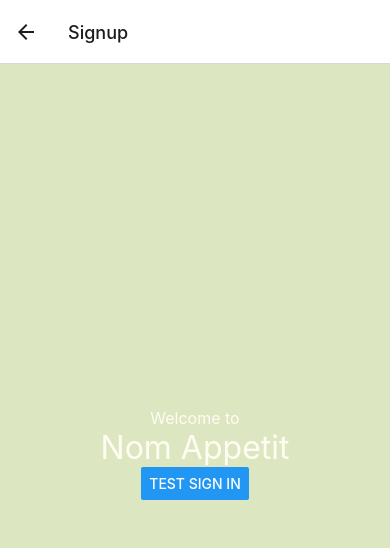
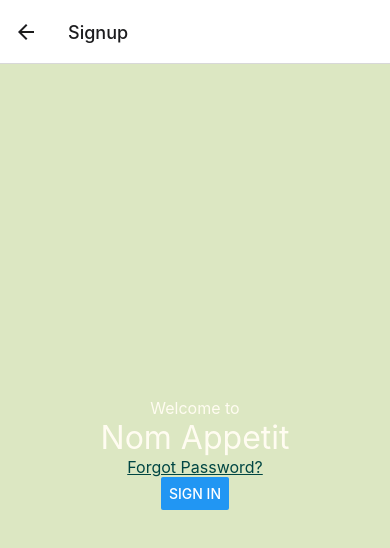
Before and after one commit to ubclaunchpad/nom-appetit, a React Native app in the folder frontend/: screen /Signup in a window 390 px wide. Shown: the top 548 px of the page. Built offline with nearby package versions, Linux system fonts and the light colour scheme.

Commit message:
forgot password added

```diff
--- a/frontend/src/screens/SignupScreen.tsx
+++ b/frontend/src/screens/SignupScreen.tsx
@@ -35,8 +35,12 @@ export default function SignupScreen({navigation}) {
                 <Text style={style.text_header2}>Nom Appetit</Text>
             </Text>
 
+            <View style={{ alignItems: 'flex-end' }}>
+                <Text style={{ color: '#004643', textDecorationLine: 'underline', fontSize: 16 }}>Forgot Password?</Text>
+            </View>
+
             <Button
-            title="Test Sign In"
+            title="Sign In"
             onPress={ () => navigation.navigate('Home')}
             />
         </View>
```
